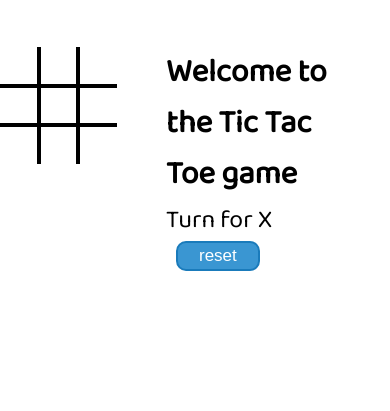
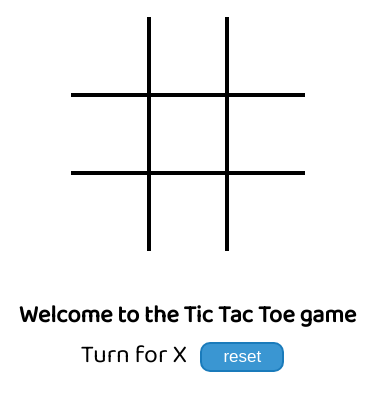
Before and after one commit to Shubhangi2/Tic-Tac-Toe-game-website, a plain HTML site: page index.html in a window 390 px wide. Shown: the part 77-488 px from the top of the page. Drawn offline with Linux system fonts and the light colour scheme.

Commit message:
added responsiveness

```diff
--- a/css/style.css
+++ b/css/style.css
@@ -103,3 +103,46 @@ nav h1{
 
 
 /* game info css ends */
+
+
+/* media queyr for 700 */
+@media screen and (max-width: 700px)
+{
+.gameContainer{
+    /* background-color: red; */
+    flex-wrap: wrap;
+    margin: 0px;
+    padding: 20px 0;
+}
+
+.gameInfo{
+    display: flex;
+    justify-content: center;
+    align-items: center;
+    flex-direction: column;
+}
+
+.gameInfo h1{
+    margin-top: 45px;
+}
+
+}
+
+
+/* media queyr for 700 */
+
+@media screen and (max-width: 700px){
+    .container{
+        grid-template-rows: repeat(3, 20vw);
+        grid-template-columns: repeat(3, 20vw);
+
+    }
+
+    .gameInfo{
+        padding: 0px 10px;
+    }
+    .gameInfo h1{
+        font-size: 24px;
+    }
+
+}
--- a/index.js
+++ b/index.js
@@ -23,7 +23,7 @@ const checkWin = ()=>{
 
     wins.forEach(e=>{
         if(boxtext[e[0]].innerText === boxtext[e[1]].innerText  &&  boxtext[e[1]].innerText === boxtext[e[2]].innerText &&  boxtext[e[0]].innerText !== ''){
-            document.querySelector('.info').innerText = boxtext[e[0]].innerText + " is won";
+            document.querySelector('.info').innerText = boxtext[e[0]].innerText + " is winner";
             gameover = true;
             document.querySelector('.imageBox').getElementsByTagName('img')[0].style.width = "200px";
         }
```
